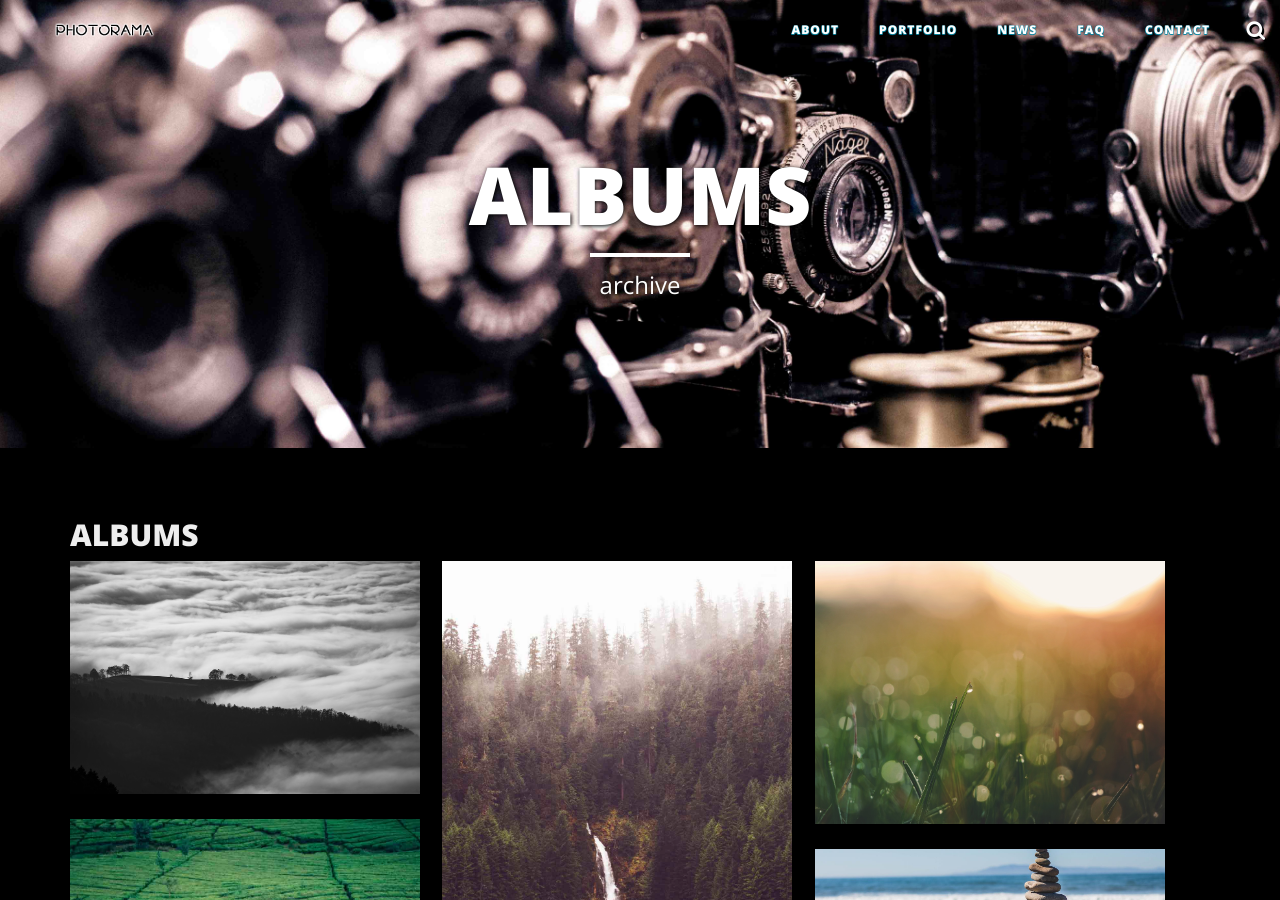
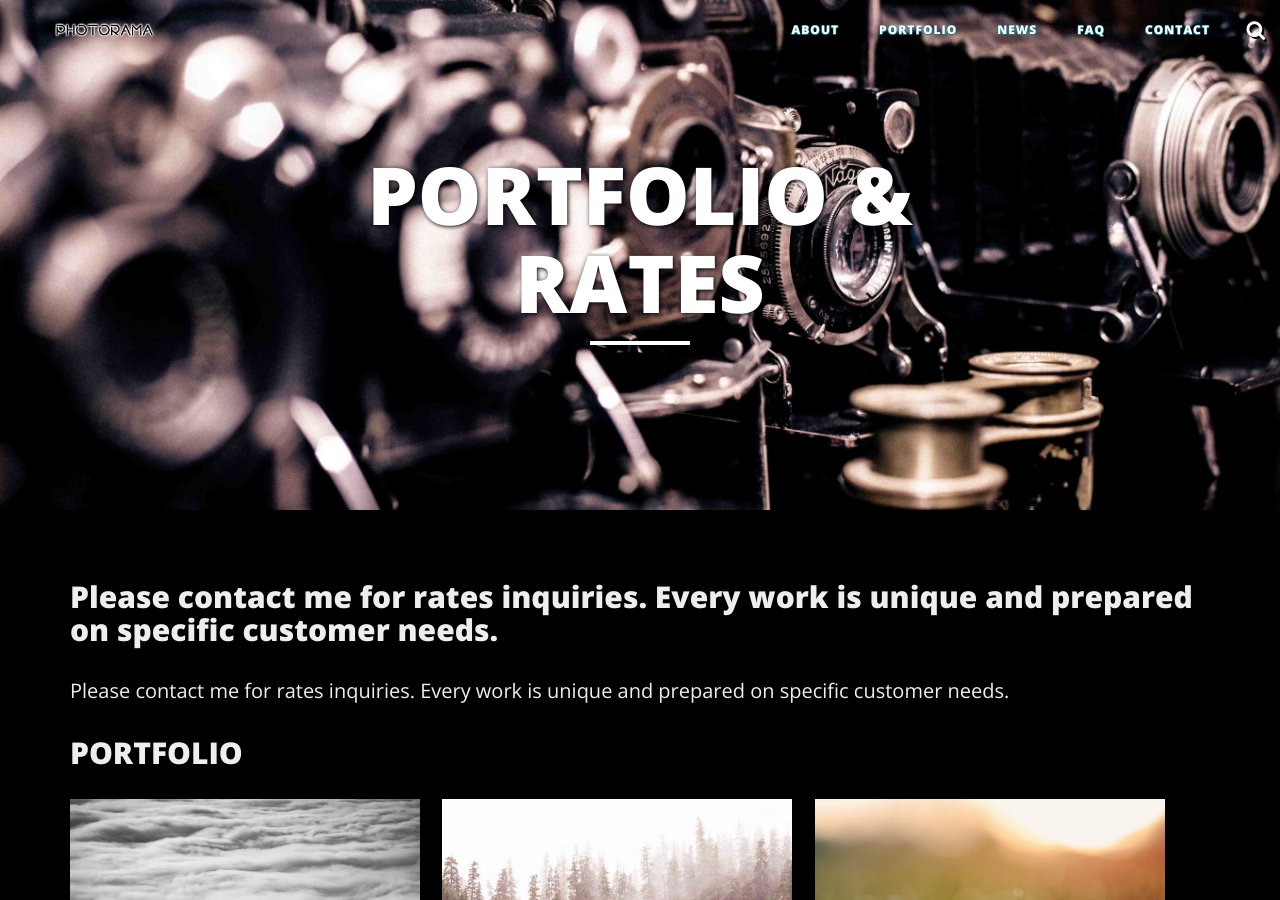
Before and after one commit to annabodyart/annabodyart.com, a Jekyll site: the page built from gallery/index.html, in a window 1280 px wide and 900 px high. Built offline with Jekyll 4.4.1, drawn with Linux system fonts in a browser that asks for light colours; nearby versions of some CDN libraries.

Commit message:
adjust about and portfolio pages content

```diff
--- a/about/index.html
+++ b/about/index.html
@@ -1,7 +1,7 @@
 ---
 layout: page
 title: "About"
-description: "Statement"
+description: "Me"
 active: about
 header-img: "img/about-bg.jpg"
 ---
--- a/gallery/index.html
+++ b/gallery/index.html
@@ -1,7 +1,11 @@
 ---
 layout: page
-title: "ALBUMS"
-description: "archive"
+title: "PORTFOLIO & RATES"
+description: ""
+first_title: "Please contact me for rates inquiries. Every work is unique and prepared on specific customer needs."
+first_description: "Please contact me for rates inquiries. Every work is unique and prepared on specific customer needs."
+second_title: "PORTFOLIO"
+second_description: ""
 active: gallery
 header-img: "img/gallery-bg.jpg"
 images:
@@ -55,8 +59,11 @@ images:
 	<section id="content" role="main">
 		<div class="wrapper">
 
-			<h2>{{page.title}}</h2>
+			<h2>{{page.first_title}}</h2>
+			<p>{{page.first_description}}<p>
 
+      <h2>{{page.second_title}}</h2>
+      <p>{{page.second_description}}<p>
 			<!-- Gallery __-->
 			<div class="gallery masonry-gallery">
 
```
